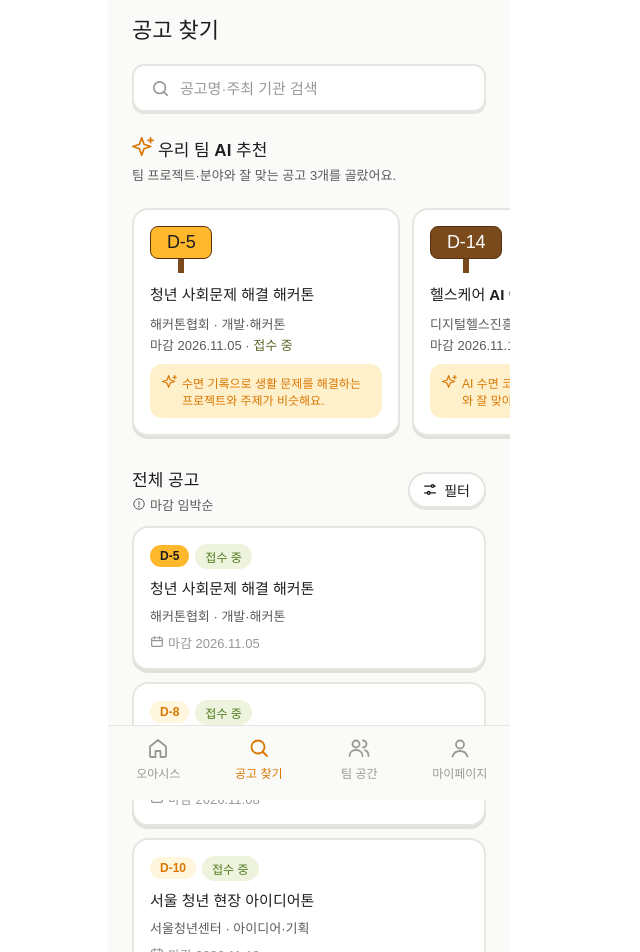
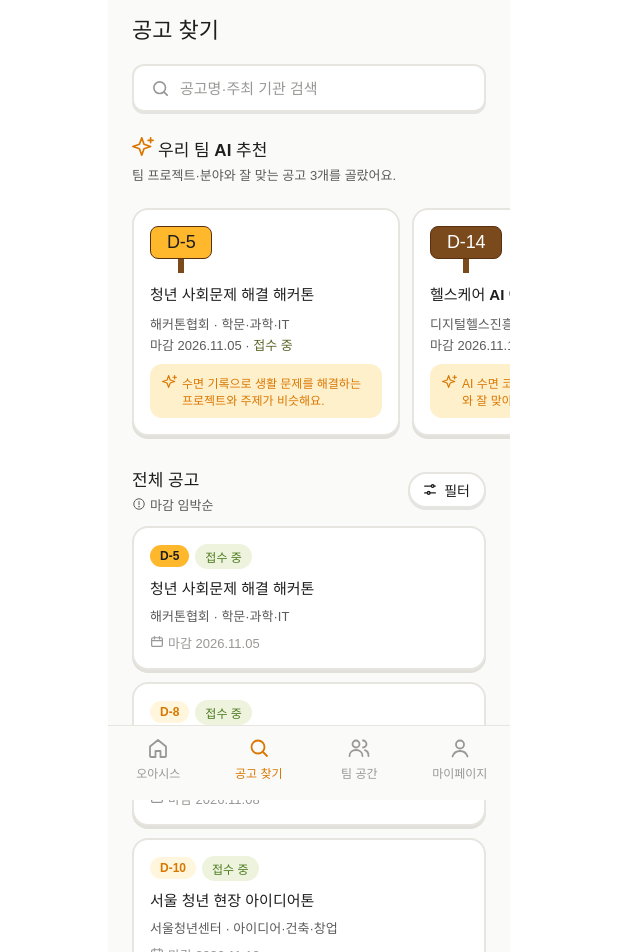
Before and after one commit to LikeLion-14th-CAUkathon/savanna-frontend, a React (Vite) app: page /contest in a window 1280 px wide. Shown: the top 952 px of the page, without its empty margins (331-971 px from the left). Built offline with nearby package versions, Linux system fonts and the light colour scheme; a web font is replaced by a local one.

Commit message:
feat: 공고 필터 옵션 수정

```diff
--- a/src/mocks/contests.ts
+++ b/src/mocks/contests.ts
@@ -7,7 +7,7 @@ const CONTESTS: Contest[] = [
     id: 1,
     title: '청년 사회문제 해결 해커톤',
     host: '해커톤협회',
-    category: '개발·해커톤',
+    category: '학문·과학·IT',
     deadline: '2026.11.05',
     dDay: 5,
     status: 'open',
@@ -16,7 +16,7 @@ const CONTESTS: Contest[] = [
     id: 2,
     title: '오픈데이터 앱 디자인 챌린지',
     host: '오픈데이터진흥원',
-    category: '디자인',
+    category: '미술·디자인·웹툰',
     deadline: '2026.11.08',
     dDay: 8,
     status: 'open',
@@ -25,7 +25,7 @@ const CONTESTS: Contest[] = [
     id: 3,
     title: '서울 청년 현장 아이디어톤',
     host: '서울청년센터',
-    category: '아이디어·기획',
+    category: '아이디어·건축·창업',
     deadline: '2026.11.10',
     dDay: 10,
     status: 'open',
@@ -34,7 +34,7 @@ const CONTESTS: Contest[] = [
     id: 4,
     title: '헬스케어 AI 아이디어 공모전',
     host: '디지털헬스진흥원',
-    category: 'AI·헬스케어',
+    category: '학문·과학·IT',
     deadline: '2026.11.14',
     dDay: 14,
     status: 'open',
@@ -43,7 +43,7 @@ const CONTESTS: Contest[] = [
     id: 5,
     title: '대학생 서비스 기획 경진대회',
     host: '한국대학연합',
-    category: '아이디어·기획',
+    category: '아이디어·건축·창업',
     deadline: '2026.11.21',
     dDay: 21,
     status: 'upcoming',
--- a/src/types/contest.ts
+++ b/src/types/contest.ts
@@ -5,11 +5,9 @@ export type ContestStatus = 'open' | 'upcoming';
 
 // 공고 분야 (C02 공고 필터의 '분야' 칩 순서)
 export const CONTEST_CATEGORIES = [
-  '아이디어·기획',
-  '개발·해커톤',
-  '디자인',
-  'AI·헬스케어',
-  '사회·ESG',
+  '학문·과학·IT',
+  '아이디어·건축·창업',
+  '미술·디자인·웹툰',
 ] as const;
 
 export type ContestCategory = (typeof CONTEST_CATEGORIES)[number];
```
